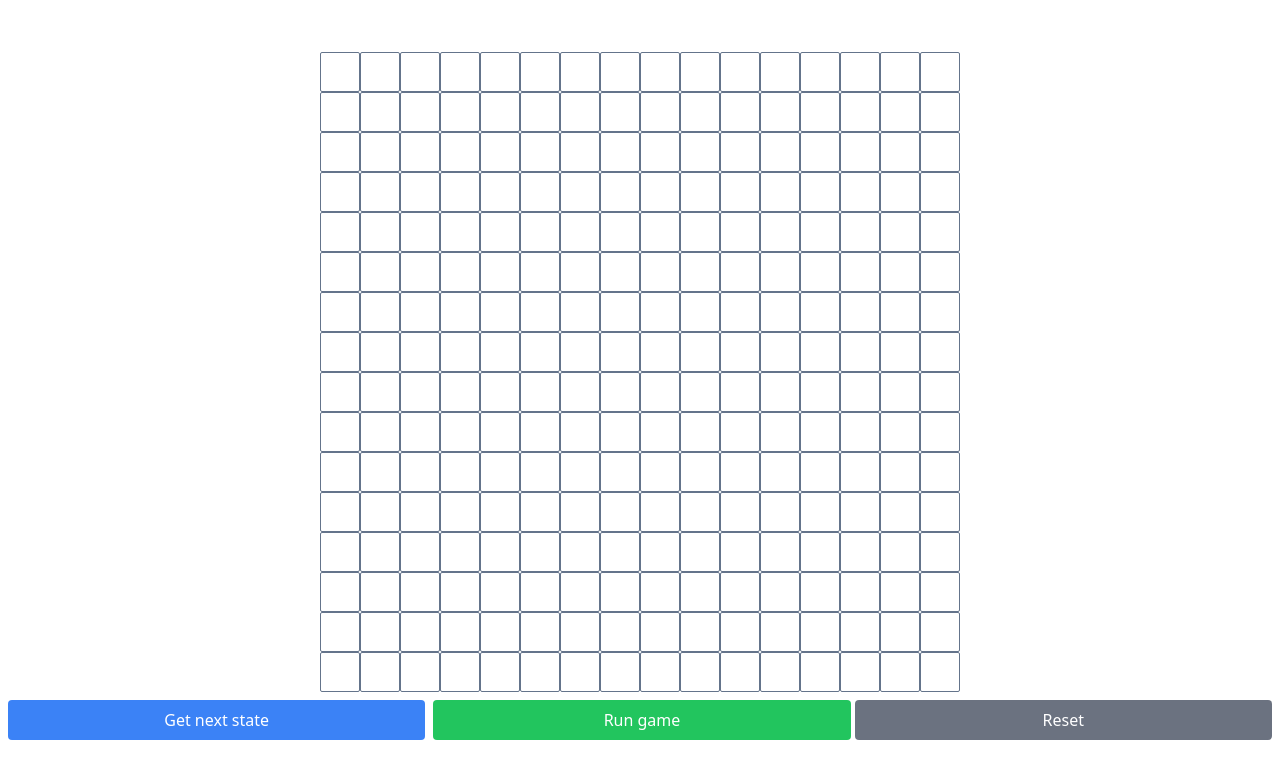
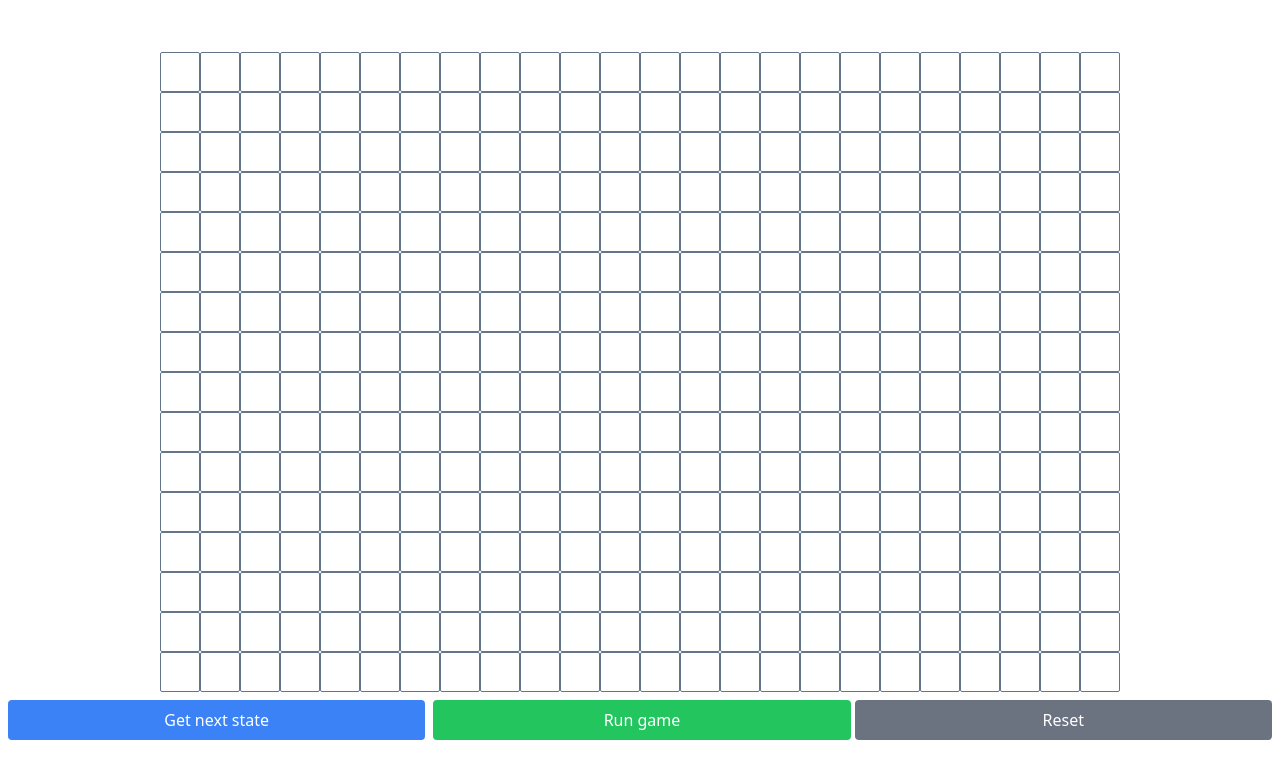
Before and after one commit to samdalvai/game-of-life, a React (Vite) app: page / in a window 1280 px wide. Shown: the top 778 px of the page. Built offline with nearby package versions, Linux system fonts and the light colour scheme.

Commit message:
Increase width of game board

```diff
--- a/src/App.tsx
+++ b/src/App.tsx
@@ -3,7 +3,7 @@ import GameBoard from "./components/GameBoard";
 function App() {
   return (
     <div className="w-screen h-screen bg-white flex flex-col justify-center items-center p-2">
-      <GameBoard rows={16} columns={16} />
+      <GameBoard rows={16} columns={24} />
     </div >
   );
 }
--- a/src/components/GameBoard.tsx
+++ b/src/components/GameBoard.tsx
@@ -26,6 +26,10 @@ const GameBoard = ({ rows, columns }: { rows: number, columns: number }) => {
         setCellMatrix(initializeCellMatrix(rows, columns));
     };
 
+    const handleRunGame = () => {
+        setTimedUpdateActive((current) => !current);
+    };
+
     return <div className="w-full flex flex-col justify-center">
         {
             cellMatrix.map((cellRow: Cell[], index: number) => <div key={'row-' + index} className="flex justify-center">
@@ -47,7 +51,7 @@ const GameBoard = ({ rows, columns }: { rows: number, columns: number }) => {
                 </button>
             </div>
             <div className="ps-1 w-full">
-                <button className="px-4 py-2 w-full bg-green-500 text-white rounded hover:bg-green-600" onClick={handleResetState}>
+                <button className="px-4 py-2 w-full bg-green-500 text-white rounded hover:bg-green-600" onClick={handleRunGame}>
                     Run game
                 </button>
             </div>
```
